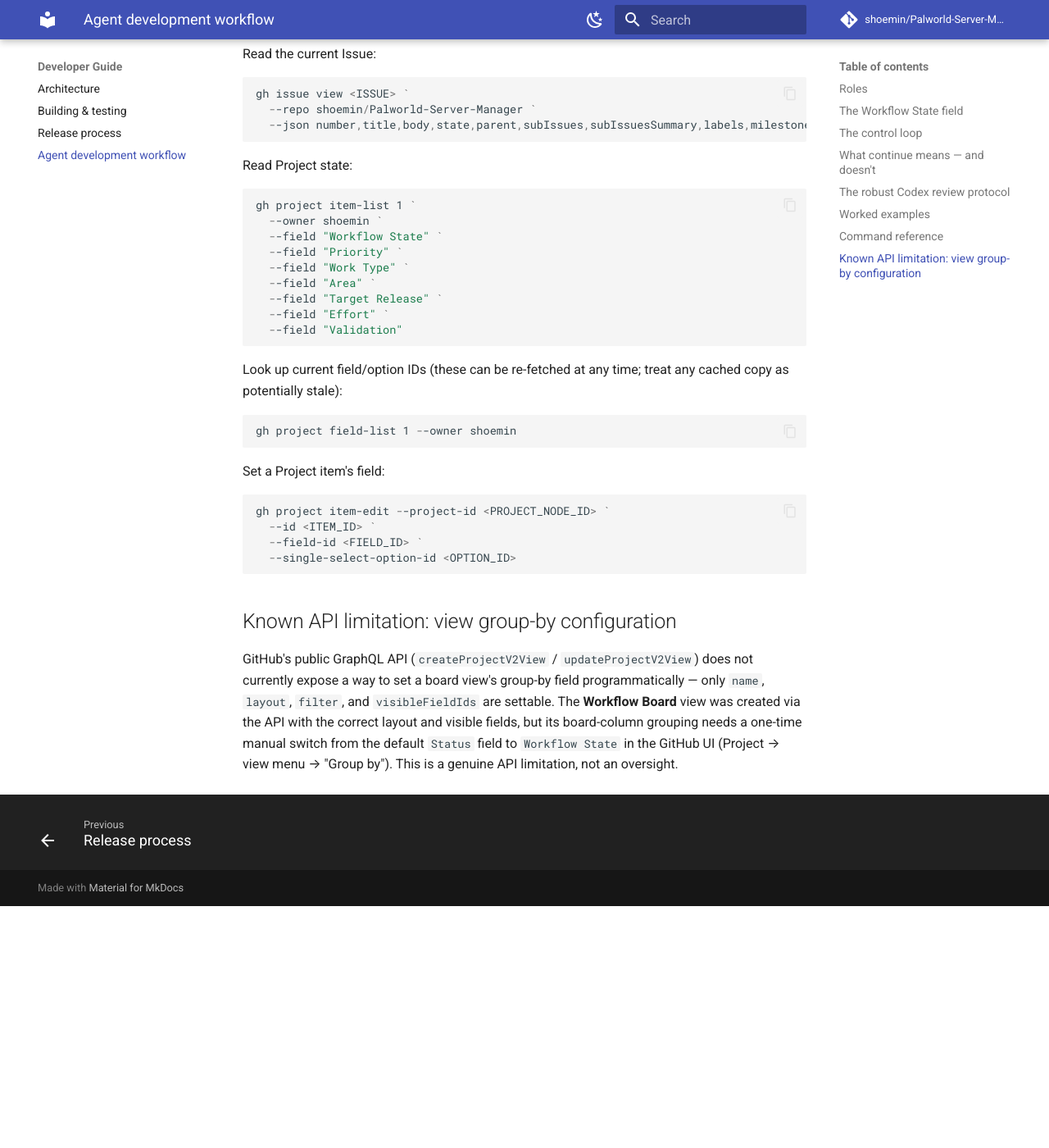
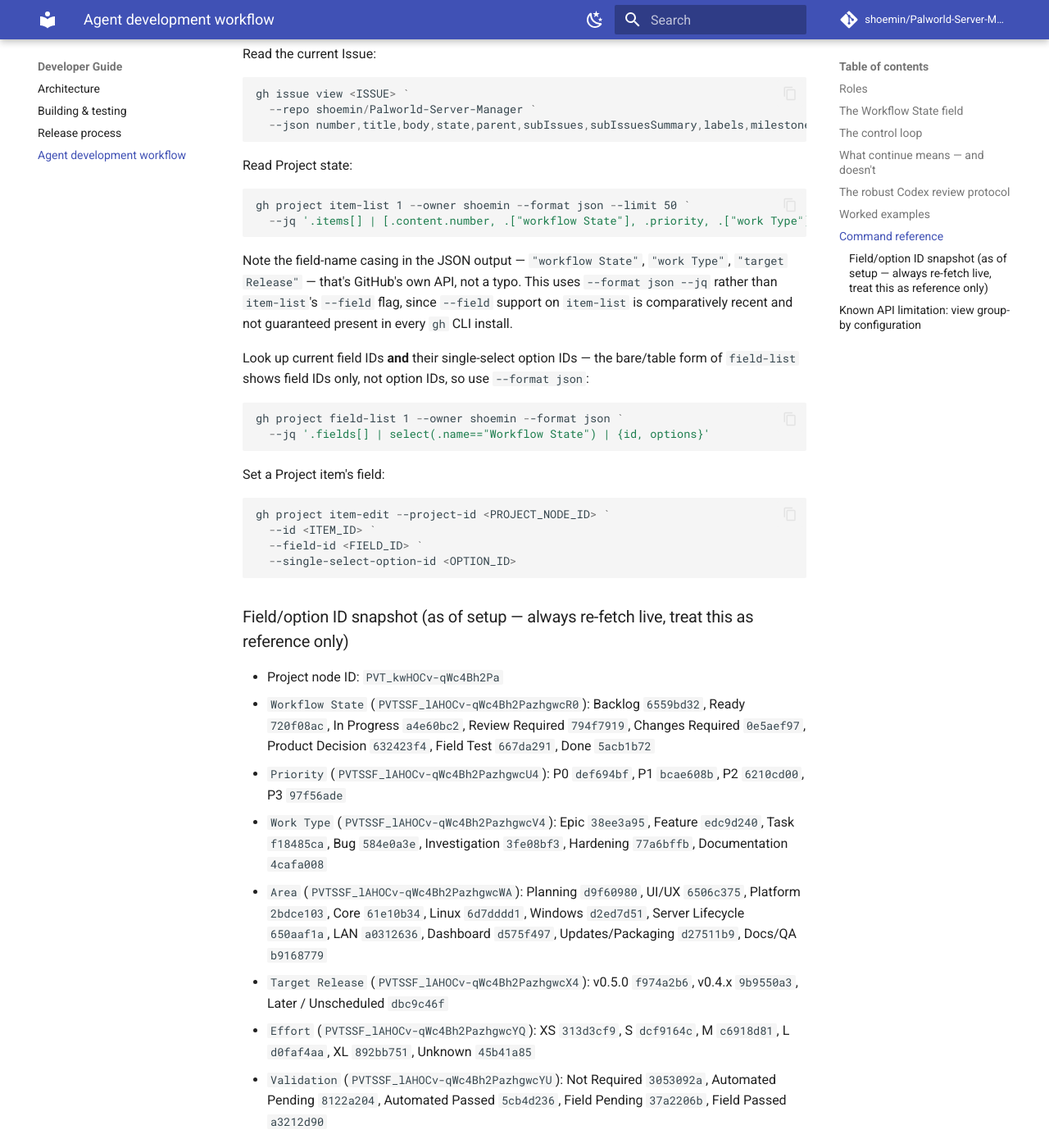
Before and after one commit to shoemin/Palworld-Server-Manager, an MkDocs documentation site: the page built from docs/developer/agent-workflow.md, in a window 1280 px wide and 1400 px high, scrolled down 4145 px. Shown: the whole window at 82% size. Built offline with MkDocs 1.6.1 and Material for MkDocs 9.7.7, drawn with Linux system fonts in a browser that asks for light colours; comment, search, counter and statistics services are not loaded; before the commit the page ends 5250 px from its top, so only the background shows below that.

Commit message:
Fix two gh CLI command defects found by Codex review
- CLAUDE.md and docs/developer/agent-workflow.md's "Read the Project
  state" example used item-list's --field flag repeated per column.
  Empirically verified: this specific flag does work against the
  currently pinned gh CLI (2.97.0), but Codex correctly flagged it as
  version-fragile (absent on 2.96.0 per its own check) - switched both
  to the more portable --format json --jq form, which is guaranteed
  stable across gh versions.
- Neither doc explained how to actually obtain a single-select option
  ID for item-edit (the bare field-list table doesn't show them, only
  --format json does) - added the lookup command plus a field/option
  ID reference snapshot to agent-workflow.md.

Both findings via @chatgpt-codex-connector[bot] review on PR #32
(reviewed commit 968043a927, verified to resolve to the exact prior
head 968043a927a061caf8e0fd9efbe8501cdb1ef5ec).

Co-Authored-By: Claude Sonnet 5 <noreply@anthropic.com>

````diff
--- a/docs/developer/agent-workflow.md
+++ b/docs/developer/agent-workflow.md
@@ -129,21 +129,17 @@ gh issue view <ISSUE> `
 Read Project state:
 
 ```powershell
-gh project item-list 1 `
-  --owner shoemin `
-  --field "Workflow State" `
-  --field "Priority" `
-  --field "Work Type" `
-  --field "Area" `
-  --field "Target Release" `
-  --field "Effort" `
-  --field "Validation"
+gh project item-list 1 --owner shoemin --format json --limit 50 `
+  --jq '.items[] | [.content.number, .["workflow State"], .priority, .["work Type"], .area, .["target Release"], .effort, .validation] | @tsv'
 ```
 
-Look up current field/option IDs (these can be re-fetched at any time; treat any cached copy as potentially stale):
+Note the field-name casing in the JSON output — `"workflow State"`, `"work Type"`, `"target Release"` — that's GitHub's own API, not a typo. This uses `--format json --jq` rather than `item-list`'s `--field` flag, since `--field` support on `item-list` is comparatively recent and not guaranteed present in every `gh` CLI install.
+
+Look up current field IDs **and** their single-select option IDs — the bare/table form of `field-list` shows field IDs only, not option IDs, so use `--format json`:
 
 ```powershell
-gh project field-list 1 --owner shoemin
+gh project field-list 1 --owner shoemin --format json `
+  --jq '.fields[] | select(.name=="Workflow State") | {id, options}'
 ```
 
 Set a Project item's field:
@@ -155,6 +151,17 @@ gh project item-edit --project-id <PROJECT_NODE_ID> `
   --single-select-option-id <OPTION_ID>
 ```
 
+### Field/option ID snapshot (as of setup — always re-fetch live, treat this as reference only)
+
+- Project node ID: `PVT_kwHOCv-qWc4Bh2Pa`
+- `Workflow State` (`PVTSSF_lAHOCv-qWc4Bh2PazhgwcR0`): Backlog `6559bd32`, Ready `720f08ac`, In Progress `a4e60bc2`, Review Required `794f7919`, Changes Required `0e5aef97`, Product Decision `632423f4`, Field Test `667da291`, Done `5acb1b72`
+- `Priority` (`PVTSSF_lAHOCv-qWc4Bh2PazhgwcU4`): P0 `def694bf`, P1 `bcae608b`, P2 `6210cd00`, P3 `97f56ade`
+- `Work Type` (`PVTSSF_lAHOCv-qWc4Bh2PazhgwcV4`): Epic `38ee3a95`, Feature `edc9d240`, Task `f18485ca`, Bug `584e0a3e`, Investigation `3fe08bf3`, Hardening `77a6bffb`, Documentation `4cafa008`
+- `Area` (`PVTSSF_lAHOCv-qWc4Bh2PazhgwcWA`): Planning `d9f60980`, UI/UX `6506c375`, Platform `2bdce103`, Core `61e10b34`, Linux `6d7dddd1`, Windows `d2ed7d51`, Server Lifecycle `650aaf1a`, LAN `a0312636`, Dashboard `d575f497`, Updates/Packaging `d27511b9`, Docs/QA `b9168779`
+- `Target Release` (`PVTSSF_lAHOCv-qWc4Bh2PazhgwcX4`): v0.5.0 `f974a2b6`, v0.4.x `9b9550a3`, Later / Unscheduled `dbc9c46f`
+- `Effort` (`PVTSSF_lAHOCv-qWc4Bh2PazhgwcYQ`): XS `313d3cf9`, S `dcf9164c`, M `c6918d81`, L `d0faf4aa`, XL `892bb751`, Unknown `45b41a85`
+- `Validation` (`PVTSSF_lAHOCv-qWc4Bh2PazhgwcYU`): Not Required `3053092a`, Automated Pending `8122a204`, Automated Passed `5cb4d236`, Field Pending `37a2206b`, Field Passed `a3212d90`
+
 ## Known API limitation: view group-by configuration
 
 GitHub's public GraphQL API (`createProjectV2View` / `updateProjectV2View`) does not currently expose a way to set a board view's group-by field programmatically — only `name`, `layout`, `filter`, and `visibleFieldIds` are settable. The **Workflow Board** view was created via the API with the correct layout and visible fields, but its board-column grouping needs a one-time manual switch from the default `Status` field to `Workflow State` in the GitHub UI (Project → view menu → "Group by"). This is a genuine API limitation, not an oversight.
````
Also changed, not shown: CLAUDE.md (+13 -11 lines).
